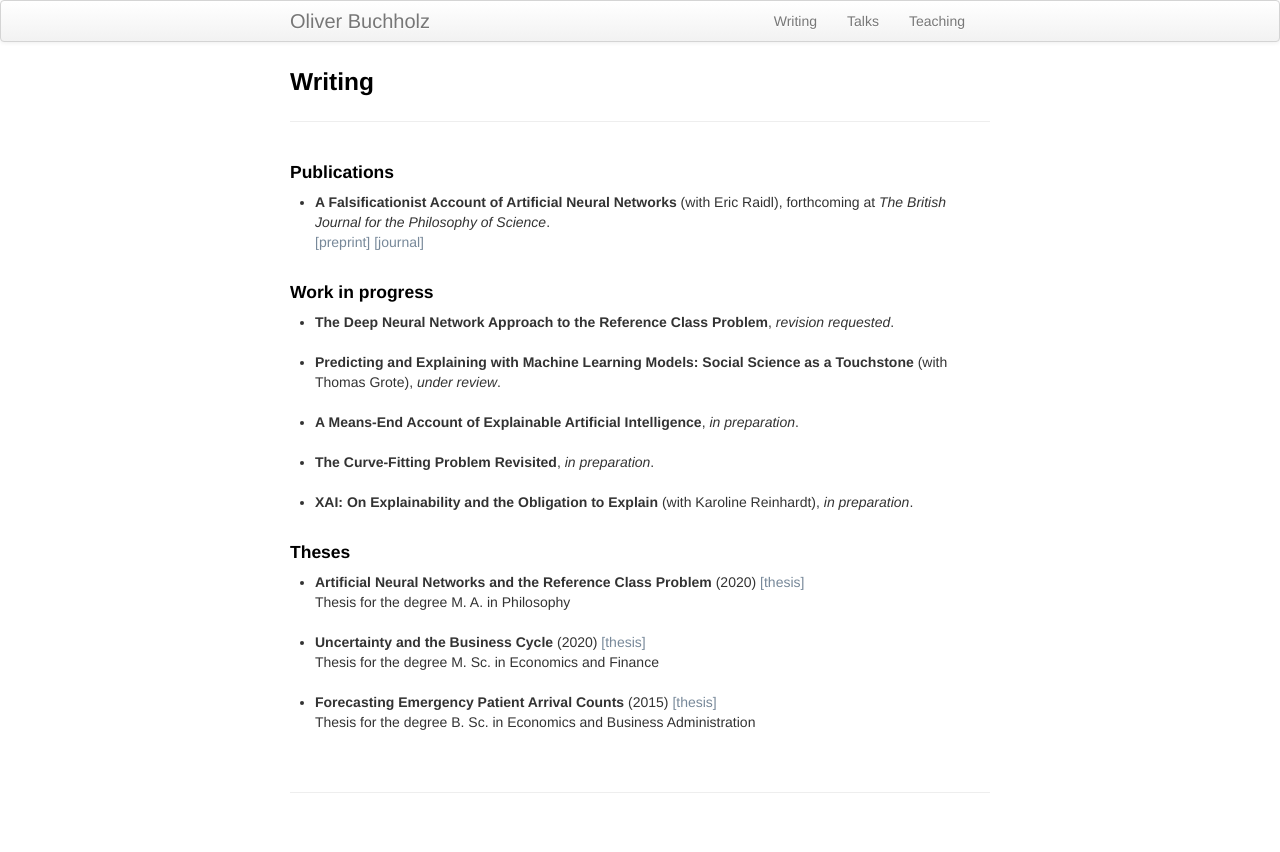
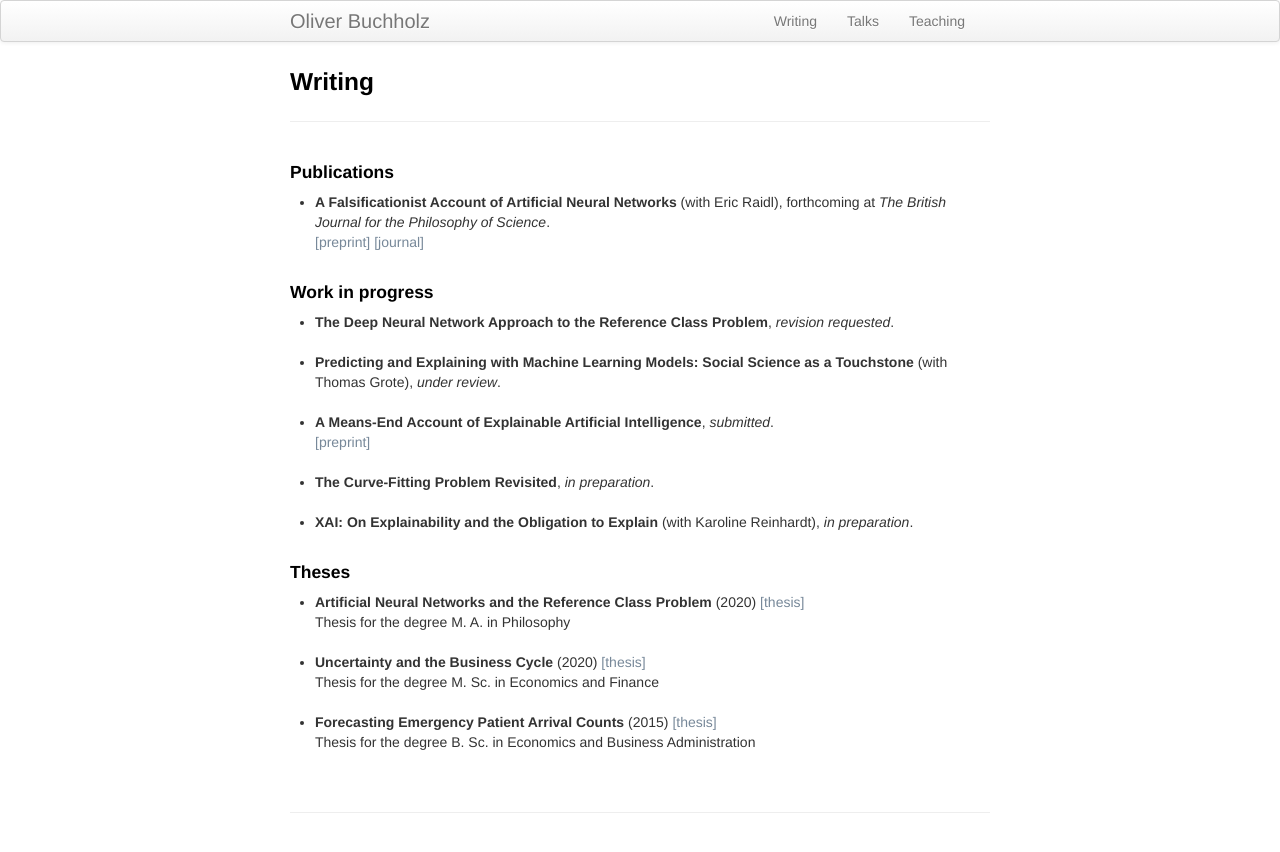
Before and after one commit to oliverbuchholz/oliverbuchholz.github.io, a Jekyll site: the page built from pages/writing.md, in a window 1280 px wide. Shown: the top 852 px of the page. Built offline with Jekyll 4.4.1, drawn with Linux system fonts in a browser that asks for light colours.

Commit message:
added means-end preprint

```diff
--- a/pages/writing.md
+++ b/pages/writing.md
@@ -20,7 +20,7 @@ description: Oliver Buchholz | Writing
 <li><b>Predicting and Explaining with Machine Learning Models: Social Science as a Touchstone</b> (with Thomas Grote), <i>under review</i>.<br><br>
 </li>
 
-<li><b>A Means-End Account of Explainable Artificial Intelligence</b>, <i>in preparation</i>.<br><br>
+<li><b>A Means-End Account of Explainable Artificial Intelligence</b>, <i>submitted</i>.<br><a href= "https://arxiv.org/abs/2208.04638" target= "_blank">[preprint]</a><br><br>
 </li>
 
 <li><b>The Curve-Fitting Problem Revisited</b>, <i>in preparation</i>.<br><br>
```
